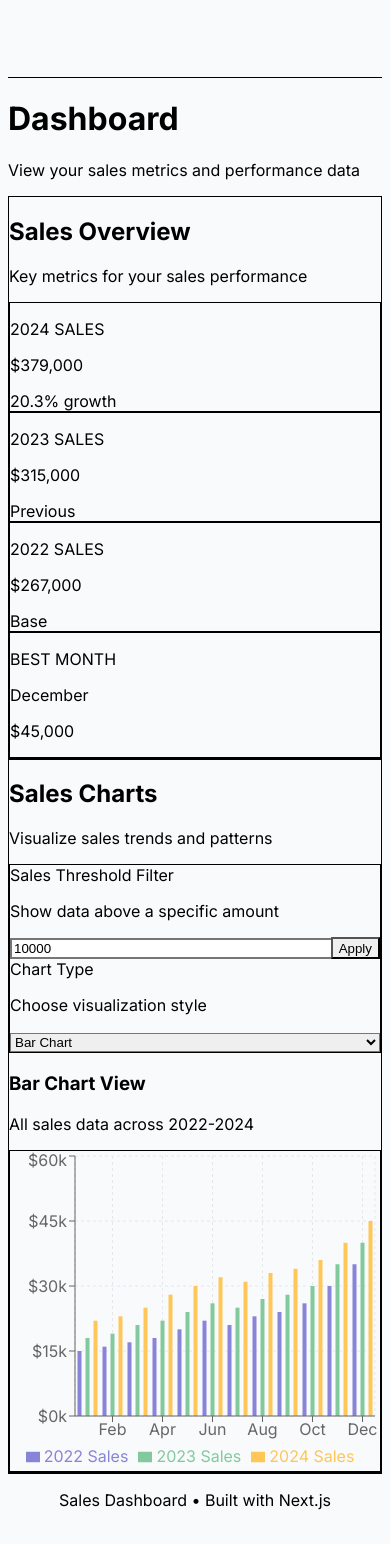
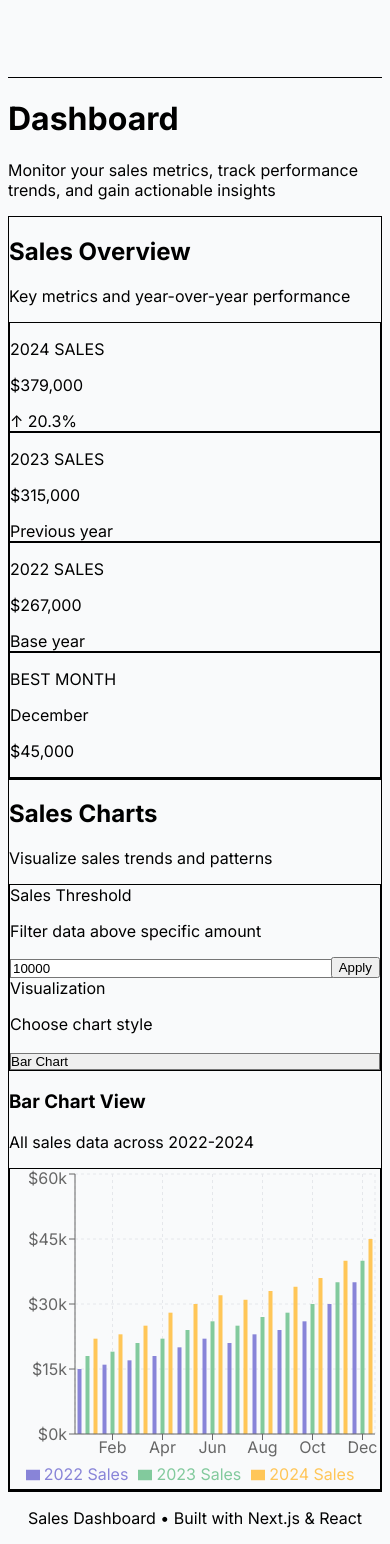
Before and after one commit to Rohitpawar18/sales-dashboard, a Next.js app: page /dashboard in a window 390 px wide. Shown: the top 1544 px of the page. Built offline with nearby package versions, Linux system fonts and the light colour scheme.

Commit message:
Refactor UI/UX: Modern layout patterns, improved spacing, responsive design, better typography, enhanced visual hierarchy

```diff
--- a/components/atoms/Button.tsx
+++ b/components/atoms/Button.tsx
@@ -12,12 +12,12 @@ export default function Button({
   className = '',
   ...props
 }: ButtonProps) {
-  const baseStyles = 'font-semibold rounded-xl transition-all duration-200 focus:outline-none focus:ring-2 focus:ring-offset-2 shadow-sm hover:shadow-md';
+  const baseStyles = 'font-semibold rounded-xl transition-all duration-200 focus:outline-none focus:ring-2 focus:ring-offset-2 disabled:opacity-50 disabled:cursor-not-allowed';
 
   const variants = {
-    primary: 'bg-gradient-to-r from-blue-600 to-purple-600 text-white hover:scale-105 focus:ring-blue-500',
-    secondary: 'bg-gray-100 text-gray-800 hover:bg-gray-200 focus:ring-gray-500',
-    outline: 'border-2 border-gray-300 text-gray-700 hover:bg-gray-50 hover:border-gray-400 focus:ring-gray-500',
+    primary: 'bg-blue-600 text-white hover:bg-blue-700 active:bg-blue-800 shadow-sm hover:shadow-md focus:ring-blue-500 focus:ring-offset-2',
+    secondary: 'bg-gray-100 text-gray-900 hover:bg-gray-200 active:bg-gray-300 focus:ring-gray-500 focus:ring-offset-2',
+    outline: 'border-2 border-gray-300 text-gray-700 hover:bg-gray-50 hover:border-gray-400 active:bg-gray-100 focus:ring-gray-500 focus:ring-offset-2',
   };
 
   const sizes = {
--- a/components/atoms/Card.tsx
+++ b/components/atoms/Card.tsx
@@ -3,11 +3,14 @@ import { ReactNode } from 'react';
 interface CardProps {
   children: ReactNode;
   className?: string;
+  interactive?: boolean;
 }
 
-export default function Card({ children, className = '' }: CardProps) {
+export default function Card({ children, className = '', interactive = true }: CardProps) {
   return (
-    <div className={`bg-white rounded-2xl shadow-sm hover:shadow-md transition-all duration-300 border border-gray-100 p-7 ${className}`}>
+    <div className={`bg-white rounded-2xl border border-gray-200 p-6 transition-all duration-300 ${
+      interactive ? 'shadow-sm hover:shadow-lg hover:border-gray-300 hover:-translate-y-0.5' : 'shadow-sm'
+    } ${className}`}>
       {children}
     </div>
   );
--- a/components/atoms/Input.tsx
+++ b/components/atoms/Input.tsx
@@ -8,12 +8,12 @@ export default function Input({ label, className = '', ...props }: InputProps) {
   return (
     <div className="w-full">
       {label && (
-        <label className="block text-sm font-medium text-gray-700 mb-1">
+        <label className="block text-sm font-semibold text-gray-700 mb-2">
           {label}
         </label>
       )}
       <input
-        className={`w-full px-4 py-2.5 border-2 border-gray-200 rounded-xl focus:outline-none focus:ring-2 focus:ring-blue-500 focus:border-blue-500 transition-all duration-200 ${className}`}
+        className={`w-full px-4 py-2.5 border border-gray-300 rounded-lg bg-white text-gray-900 placeholder-gray-500 transition-all duration-200 focus:outline-none focus:ring-2 focus:ring-blue-500 focus:border-blue-500 hover:border-gray-400 disabled:bg-gray-100 disabled:text-gray-500 disabled:border-gray-200 ${className}`}
         {...props}
       />
     </div>
--- a/components/atoms/Select.tsx
+++ b/components/atoms/Select.tsx
@@ -9,12 +9,12 @@ export default function Select({ label, options, className = '', ...props }: Sel
   return (
     <div className="w-full">
       {label && (
-        <label className="block text-sm font-medium text-gray-700 mb-1">
+        <label className="block text-sm font-semibold text-gray-700 mb-2">
           {label}
         </label>
       )}
       <select
-        className={`w-full px-4 py-2.5 border border-gray-300 rounded-xl focus:outline-none focus:ring-2 focus:ring-blue-500 focus:border-blue-500 bg-white transition-all duration-200 cursor-pointer ${className}`}
+        className={`w-full px-4 py-2.5 border border-gray-300 rounded-lg bg-white text-gray-900 transition-all duration-200 focus:outline-none focus:ring-2 focus:ring-blue-500 focus:border-blue-500 hover:border-gray-400 disabled:bg-gray-100 disabled:text-gray-500 disabled:border-gray-200 appearance-none cursor-pointer ${className}`}
         {...props}
       >
         {options.map((option) => (
--- a/components/molecules/ChartCard.tsx
+++ b/components/molecules/ChartCard.tsx
@@ -14,15 +14,18 @@ export default function ChartCard({
   className = '',
 }: ChartCardProps) {
   return (
-    <div className={`space-y-4 ${className}`}>
-      <div>
-        <h3 className="text-xl font-bold text-gray-900">{title}</h3>
+    <div className={`space-y-5 ${className}`}>
+      <div className="space-y-1">
+        <h3 className="text-2xl font-bold text-gray-900">{title}</h3>
         {description && (
-          <p className="text-sm text-gray-600 mt-1">{description}</p>
+          <p className="text-sm text-gray-600">{description}</p>
         )}
       </div>
-      <div className="h-96 bg-white rounded-xl border border-gray-100 p-4">
-        {children}
+      <div className="relative h-96 bg-gradient-to-br from-gray-50 to-white rounded-2xl border border-gray-200 shadow-sm p-6 overflow-hidden">
+        <div className="absolute inset-0 bg-grid-pattern opacity-5 pointer-events-none" />
+        <div className="relative h-full">
+          {children}
+        </div>
       </div>
     </div>
   );
--- a/components/molecules/FilterSection.tsx
+++ b/components/molecules/FilterSection.tsx
@@ -33,14 +33,15 @@ export default function FilterSection({
   ];
 
   return (
-    <div className="grid grid-cols-1 md:grid-cols-2 gap-6 p-6 bg-gray-50 rounded-xl border border-gray-200">
+    <div className="grid grid-cols-1 lg:grid-cols-2 gap-6 p-6 bg-gradient-to-br from-blue-50 to-indigo-50 rounded-2xl border border-blue-100 shadow-sm">
       {/* Threshold Filter */}
       <div className="space-y-3">
-        <label className="block">
-          <span className="text-sm font-semibold text-gray-900">Sales Threshold Filter</span>
-          <p className="text-xs text-gray-600 mt-1">Show data above a specific amount</p>
-        </label>
-        <div className="flex gap-2">
+        <div>
+          <span className="text-sm font-bold text-gray-900 block mb-1">Sales Threshold</span>
+          <p className="text-xs text-gray-600">Filter data above specific amount</p>
+        </div>
+        <div className="flex gap-2 items-end">
+          <div className="flex-1">
             <Input
               type="number"
               value={threshold}
@@ -48,7 +49,8 @@ export default function FilterSection({
               placeholder="e.g., 10000"
               min="0"
             />
-          <Button onClick={handleThresholdSubmit} className="whitespace-nowrap">
+          </div>
+          <Button onClick={handleThresholdSubmit} size="md" className="shrink-0">
             Apply
           </Button>
         </div>
@@ -56,10 +58,10 @@ export default function FilterSection({
 
       {/* Chart Type Selector */}
       <div className="space-y-3">
-        <label className="block">
-          <span className="text-sm font-semibold text-gray-900">Chart Type</span>
-          <p className="text-xs text-gray-600 mt-1">Choose visualization style</p>
-        </label>
+        <div>
+          <span className="text-sm font-bold text-gray-900 block mb-1">Visualization</span>
+          <p className="text-xs text-gray-600">Choose chart style</p>
+        </div>
         <Select
           options={chartTypes}
           value={currentChartType}
--- a/components/organisms/DashboardHeader.tsx
+++ b/components/organisms/DashboardHeader.tsx
@@ -10,21 +10,21 @@ export default function DashboardHeader() {
 
   return (
     <div className="space-y-6">
-      <div>
+      <div className="space-y-1">
         <h2 className="text-3xl font-bold text-gray-900">Sales Overview</h2>
-        <p className="text-sm text-gray-600 mt-2">Key metrics for your sales performance</p>
+        <p className="text-sm text-gray-600">Key metrics and year-over-year performance</p>
       </div>
-      <div className="grid grid-cols-1 sm:grid-cols-2 lg:grid-cols-4 gap-6">
-        <Card className="bg-gradient-to-br from-green-50 to-emerald-50 border-green-200">
-          <div className="flex items-center justify-between">
-            <div className="flex-1">
-              <p className="text-xs font-semibold text-green-700 mb-2 tracking-wider">2024 SALES</p>
-              <p className="text-3xl font-bold text-gray-900 mb-3">{formatCurrency(total2024)}</p>
-              <div className="inline-flex items-center px-3 py-1 bg-green-100 rounded-full">
-                <span className="text-green-700 font-bold text-xs">{growthRate}% growth</span>
+      <div className="grid grid-cols-1 sm:grid-cols-2 lg:grid-cols-4 gap-5">
+        <Card className="bg-gradient-to-br from-green-50 to-emerald-50 border-green-200 hover:border-green-300">
+          <div className="flex items-center justify-between gap-4">
+            <div className="flex-1 min-w-0">
+              <p className="text-xs font-bold text-green-700 mb-1 tracking-wider uppercase">2024 Sales</p>
+              <p className="text-3xl font-bold text-gray-900 mb-2 truncate">{formatCurrency(total2024)}</p>
+              <div className="inline-flex items-center px-2.5 py-1 bg-green-100 rounded-lg">
+                <span className="text-green-700 font-semibold text-xs">↑ {growthRate}%</span>
               </div>
             </div>
-            <div className="p-4 bg-green-500 rounded-2xl">
+            <div className="shrink-0 p-3 bg-gradient-to-br from-green-500 to-green-600 rounded-2xl">
               <svg className="w-10 h-10 text-white" fill="currentColor" viewBox="0 0 24 24">
                 <path d="M13 10V3L4 14h7v7l9-11h-7z" />
               </svg>
@@ -32,14 +32,14 @@ export default function DashboardHeader() {
           </div>
         </Card>
 
-        <Card className="bg-gradient-to-br from-blue-50 to-cyan-50 border-blue-200">
-          <div className="flex items-center justify-between">
-            <div className="flex-1">
-              <p className="text-xs font-semibold text-blue-700 mb-2 tracking-wider">2023 SALES</p>
-              <p className="text-3xl font-bold text-gray-900 mb-3">{formatCurrency(total2023)}</p>
-              <span className="text-xs font-medium text-blue-600 bg-blue-100 px-3 py-1 rounded-full inline-block">Previous</span>
+        <Card className="bg-gradient-to-br from-blue-50 to-cyan-50 border-blue-200 hover:border-blue-300">
+          <div className="flex items-center justify-between gap-4">
+            <div className="flex-1 min-w-0">
+              <p className="text-xs font-bold text-blue-700 mb-1 tracking-wider uppercase">2023 Sales</p>
+              <p className="text-3xl font-bold text-gray-900 mb-2 truncate">{formatCurrency(total2023)}</p>
+              <span className="text-xs font-semibold text-blue-600 bg-blue-100 px-2.5 py-1 rounded-lg inline-block">Previous year</span>
             </div>
-            <div className="p-4 bg-blue-500 rounded-2xl">
+            <div className="shrink-0 p-3 bg-gradient-to-br from-blue-500 to-blue-600 rounded-2xl">
               <svg className="w-10 h-10 text-white" fill="currentColor" viewBox="0 0 24 24">
                 <path d="M12 2C6.48 2 2 6.48 2 12s4.48 10 10 10 10-4.48 10-10S17.52 2 12 2zm0 18c-4.41 0-8-3.59-8-8s3.59-8 8-8 8 3.59 8 8-3.59 8-8 8zm3.5-9c.83 0 1.5-.67 1.5-1.5S16.33 8 15.5 8 14 8.67 14 9.5s.67 1.5 1.5 1.5zm-7 0c.83 0 1.5-.67 1.5-1.5S9.33 8 8.5 8 7 8.67 7 9.5 7.67 11 8.5 11zm3.5 6.5c2.33 0 4.31-1.46 5.11-3.5H6.89c.8 2.04 2.78 3.5 5.11 3.5z" />
               </svg>
@@ -47,14 +47,14 @@ export default function DashboardHeader() {
           </div>
         </Card>
 
-        <Card className="bg-gradient-to-br from-purple-50 to-pink-50 border-purple-200">
-          <div className="flex items-center justify-between">
-            <div className="flex-1">
-              <p className="text-xs font-semibold text-purple-700 mb-2 tracking-wider">2022 SALES</p>
-              <p className="text-3xl font-bold text-gray-900 mb-3">{formatCurrency(total2022)}</p>
-              <span className="text-xs font-medium text-purple-600 bg-purple-100 px-3 py-1 rounded-full inline-block">Base</span>
+        <Card className="bg-gradient-to-br from-purple-50 to-pink-50 border-purple-200 hover:border-purple-300">
+          <div className="flex items-center justify-between gap-4">
+            <div className="flex-1 min-w-0">
+              <p className="text-xs font-bold text-purple-700 mb-1 tracking-wider uppercase">2022 Sales</p>
+              <p className="text-3xl font-bold text-gray-900 mb-2 truncate">{formatCurrency(total2022)}</p>
+              <span className="text-xs font-semibold text-purple-600 bg-purple-100 px-2.5 py-1 rounded-lg inline-block">Base year</span>
             </div>
-            <div className="p-4 bg-purple-500 rounded-2xl">
+            <div className="shrink-0 p-3 bg-gradient-to-br from-purple-500 to-purple-600 rounded-2xl">
               <svg className="w-10 h-10 text-white" fill="currentColor" viewBox="0 0 24 24">
                 <path d="M12 2C6.48 2 2 6.48 2 12s4.48 10 10 10 10-4.48 10-10S17.52 2 12 2zm1 15h-2v-2h2v2zm0-4h-2V7h2v6z" />
               </svg>
@@ -62,14 +62,14 @@ export default function DashboardHeader() {
           </div>
         </Card>
 
-        <Card className="bg-gradient-to-br from-orange-50 to-amber-50 border-orange-200">
-          <div className="flex items-center justify-between">
-            <div className="flex-1">
-              <p className="text-xs font-semibold text-orange-700 mb-2 tracking-wider">BEST MONTH</p>
-              <p className="text-3xl font-bold text-gray-900 mb-3">December</p>
+        <Card className="bg-gradient-to-br from-orange-50 to-amber-50 border-orange-200 hover:border-orange-300">
+          <div className="flex items-center justify-between gap-4">
+            <div className="flex-1 min-w-0">
+              <p className="text-xs font-bold text-orange-700 mb-1 tracking-wider uppercase">Best Month</p>
+              <p className="text-3xl font-bold text-gray-900 mb-2 truncate">December</p>
               <p className="text-xs font-semibold text-orange-600">{formatCurrency(45000)}</p>
             </div>
-            <div className="p-4 bg-orange-500 rounded-2xl">
+            <div className="shrink-0 p-3 bg-gradient-to-br from-orange-500 to-orange-600 rounded-2xl">
               <svg className="w-10 h-10 text-white" fill="currentColor" viewBox="0 0 24 24">
                 <path d="M12 2l3.09 6.26L22 9.27l-5 4.87 1.18 6.88L12 17.77l-6.18 3.25L7 14.14 2 9.27l6.91-1.01L12 2z" />
               </svg>
--- a/components/templates/DashboardLayout.tsx
+++ b/components/templates/DashboardLayout.tsx
@@ -6,16 +6,16 @@ interface DashboardLayoutProps {
 
 export default function DashboardLayout({ children }: DashboardLayoutProps) {
   return (
-    <div className="min-h-screen bg-gray-50">
-      <main className="max-w-[1320px] mx-auto px-4 md:px-6 lg:px-8 py-12">
+    <div className="min-h-screen bg-gradient-to-br from-white via-gray-50 to-gray-100">
+      <main className="max-w-[1320px] mx-auto px-4 sm:px-6 lg:px-8 py-8 sm:py-12 lg:py-16">
         {children}
       </main>
 
-      <footer className="mt-20 border-t border-gray-200 bg-white py-8">
-        <div className="max-w-[1320px] mx-auto px-4 md:px-6 lg:px-8">
-          <div className="flex flex-col md:flex-row items-center justify-between gap-4">
-            <p className="text-sm text-gray-600">
-              Sales Dashboard • Built with Next.js
+      <footer className="mt-20 border-t border-gray-200 bg-white/50 backdrop-blur-sm py-8 sm:py-12">
+        <div className="max-w-[1320px] mx-auto px-4 sm:px-6 lg:px-8">
+          <div className="flex flex-col sm:flex-row items-center justify-between gap-4 text-center sm:text-left">
+            <p className="text-sm text-gray-600 font-medium">
+              Sales Dashboard • Built with Next.js & React
             </p>
             <p className="text-xs text-gray-500">
               © 2026 Analytics. All rights reserved.
--- a/src/app/dashboard/page.tsx
+++ b/src/app/dashboard/page.tsx
@@ -5,20 +5,20 @@ import SalesChart from "@/components/organisms/SalesChart";
 export default function DashboardPage() {
   return (
     <DashboardLayout>
-      <div className="space-y-10">
+      <div className="space-y-8 sm:space-y-10 lg:space-y-12">
         {/* Header Section */}
-        <div className="pt-2">
-          <h1 className="text-6xl font-bold text-gray-900 mb-3">Dashboard</h1>
-          <p className="text-lg text-gray-600">View your sales metrics and performance data</p>
+        <div className="pt-2 sm:pt-4 space-y-2">
+          <h1 className="text-5xl sm:text-6xl lg:text-7xl font-bold text-gray-900">Dashboard</h1>
+          <p className="text-base sm:text-lg text-gray-600 max-w-2xl">Monitor your sales metrics, track performance trends, and gain actionable insights</p>
         </div>
 
         {/* Stats Cards */}
-        <section className="rounded-2xl p-10 bg-white border border-gray-100 shadow-sm">
+        <section className="rounded-2xl sm:rounded-3xl p-6 sm:p-8 lg:p-10 bg-white border border-gray-200 shadow-sm hover:shadow-md transition-shadow duration-300">
           <DashboardHeader />
         </section>
 
         {/* Charts Section */}
-        <section className="rounded-2xl p-10 bg-white border border-gray-100 shadow-sm">
+        <section className="rounded-2xl sm:rounded-3xl p-6 sm:p-8 lg:p-10 bg-white border border-gray-200 shadow-sm hover:shadow-md transition-shadow duration-300">
           <SalesChart />
         </section>
       </div>
```
Lines whose indentation alone changed are shown as unchanged.
